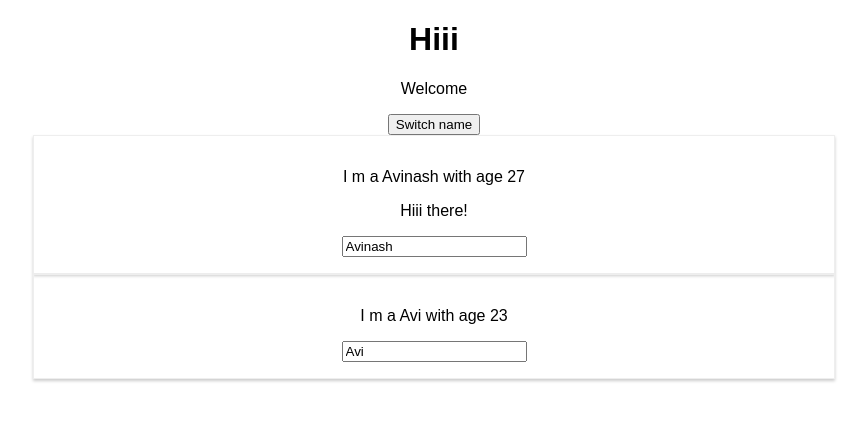
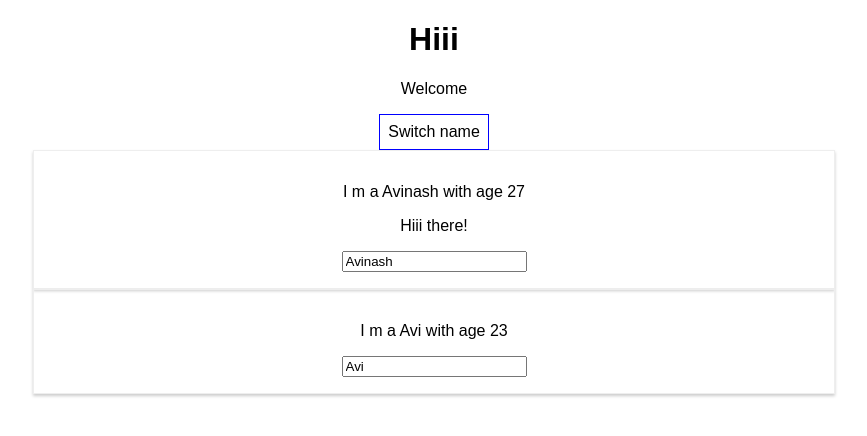
Before and after one commit to anchal66/React-tut, a React (Create React App) app: page / in a window 1280 px wide. Shown: the top 436 px of the page, without its empty margins (206-1073 px from the left). Built offline with nearby package versions, Linux system fonts and the light colour scheme.

Commit message:
Adding in line css

```diff
--- a/src/App.js
+++ b/src/App.js
@@ -33,11 +33,19 @@ class App extends Component {
   }
 
   render() {
+    const style ={
+      backgroundColor: 'white',
+      font:'inherit',
+      border:'1px solid blue',
+      padding: '8px',
+      curson: 'pointer'
+    }
     return (
       <div className="App">
         <h1>Hiii</h1>
         <p>Welcome</p>
-        <button onClick={()=>{
+        <button style={style}
+         onClick={()=>{
           return this.switchNameHandler('Anshu')
           //dont use it use bind instead
         }
```
